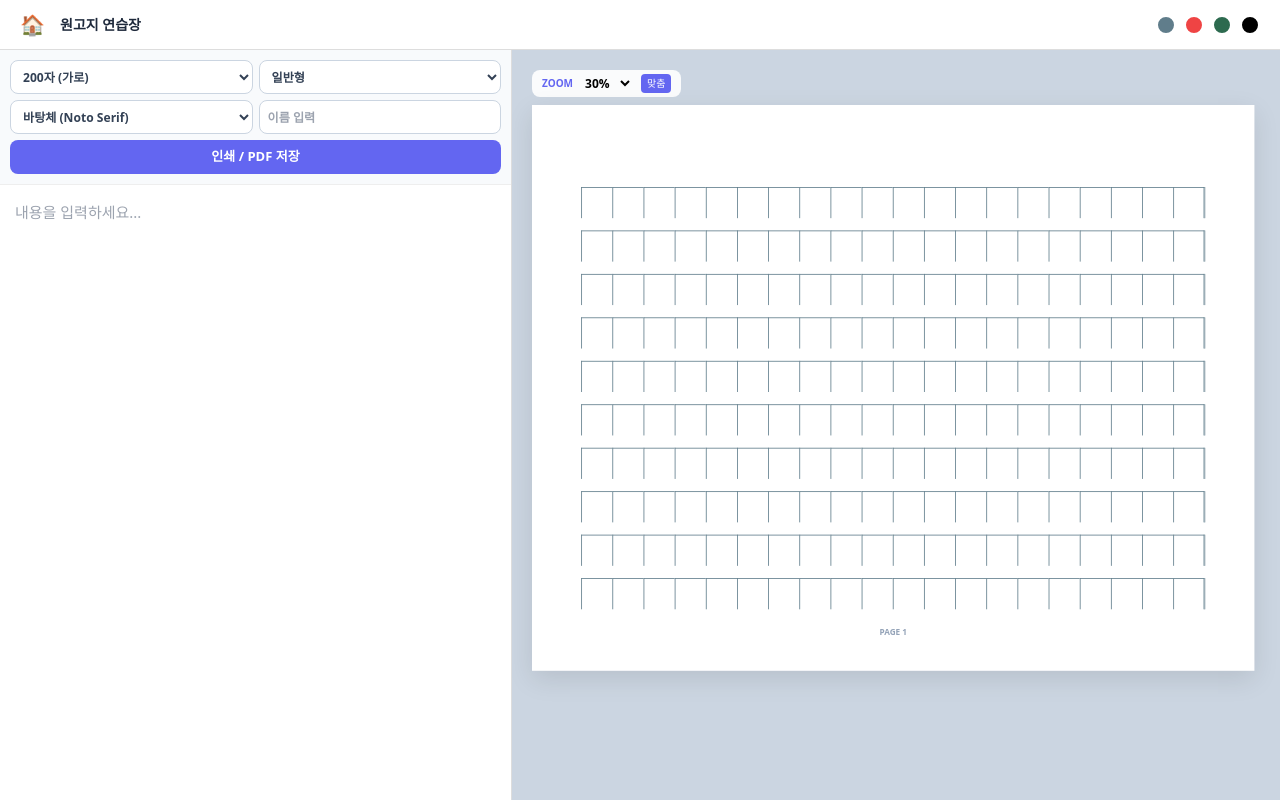
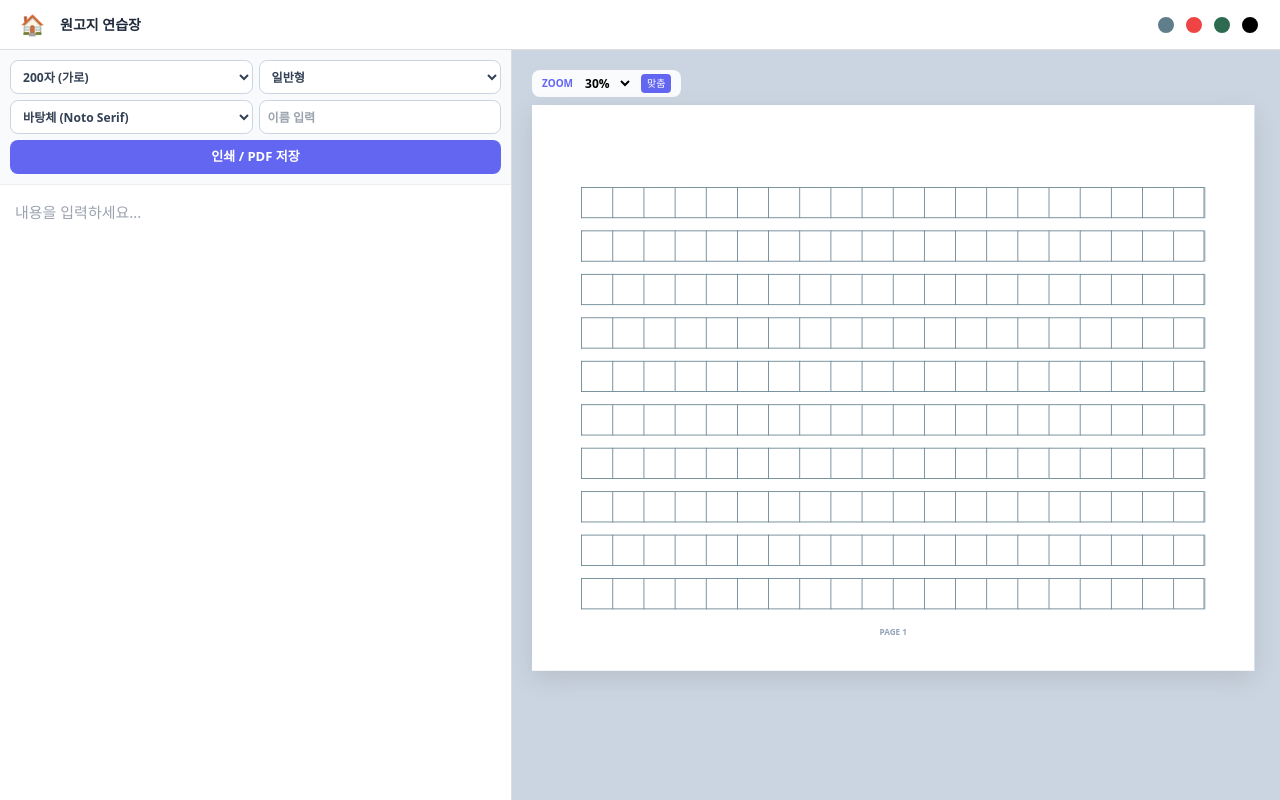
Before and after one commit to 02100korean/wongoji_s, a React (Create React App) app: page / in a window 1280 px wide. Both pictures are taken after a click on the button "시작하기". Built offline with nearby package versions, Linux system fonts and the light colour scheme; a web font is replaced by a local one.

Commit message:
Update App.js
400자 격자형 복구

```diff
--- a/src/App.js
+++ b/src/App.js
@@ -1,6 +1,6 @@
 import React, { useState, useCallback, useEffect, useRef, useMemo } from 'react';
 
-// --- [1. 스타일 및 디자인: v.12.8 완벽 보존] --- [cite: 407-413]
+// --- [1. 스타일 및 디자인: v.12.8 완벽 보존] --- [cite: 304-308]
 const cardStyle = {
   transition: 'transform 0.4s cubic-bezier(0.175, 0.885, 0.32, 1.275), box-shadow 0.3s ease',
   cursor: 'pointer', background: 'white', borderRadius: '24px', padding: '25px 15px',
@@ -29,7 +29,7 @@ const WonjiIcon = () => (
     </div>
 );
 
-// --- [2. 홈 화면: v.12.8 완벽 보존] --- [cite: 414-430]
+// --- [2. 홈 화면: v.12.8 완벽 보존] --- [cite: 312-327]
 const Home = ({ onNavigate }) => {
   const cardsRef = useRef(null);
   const handleScroll = () => { cardsRef.current?.scrollIntoView({ behavior: 'smooth' }); };
@@ -68,7 +68,7 @@ const Home = ({ onNavigate }) => {
   );
 };
 
-// --- [3. 메인 앱 컴포넌트: v.12.8 엔진 보존 및 인쇄 6종 최종 정밀 교정] ---
+// --- [3. 메인 앱 컴포넌트: v.12.8 엔진 및 레이아웃 완벽 유지] ---
 export default function App() {
   const [view, setView] = useState('home');
   const [content, setContent] = useState('');
@@ -94,7 +94,7 @@ export default function App() {
     return () => window.removeEventListener('resize', fitToScreen);
   }, [view, fitToScreen, gridType, viewMode]);
 
-  // [v.12.8 텍스트 엔진 완벽 보존] [cite: 435-449]
+  // [v.12.8 텍스트 처리 엔진 완벽 보존] [cite: 332-346]
   const allCells = useMemo(() => {
     const cols = 20; const cells = [{ type: 'empty' }];
     let i = 0, sCount = 0, dCount = 0;
@@ -138,7 +138,7 @@ export default function App() {
     let verticalShift = '0px';
     if (["'Jua', sans-serif", "'Gamja Flower', cursive", "'Hi Melody', cursive", "'Nanum Pen Script', cursive"].includes(fontFamily)) verticalShift = '3.8px';
     else if (fontFamily === "'Poor Story', cursive") verticalShift = '1.9px';
-    const cellStyle = { width: '38px', height: '38px', borderLeft: `1.2px solid ${lineColor}`, borderTop: `1.2px solid ${lineColor}`, borderBottom: `1.2px solid ${lineStyle => lineColor}`, borderRight: (isLastCol || isGrid) ? `1.2px solid ${lineColor}` : 'none', display: 'flex', alignItems: 'center', justifyContent: 'center', fontSize: '22px', backgroundColor: 'white', boxSizing: 'border-box', fontFamily: fontFamily, position: 'relative' };
+    const cellStyle = { width: '38px', height: '38px', borderLeft: `1.2px solid ${lineColor}`, borderTop: `1.2px solid ${lineColor}`, borderBottom: `1.2px solid ${lineColor}`, borderRight: (isLastCol || isGrid) ? `1.2px solid ${lineColor}` : 'none', display: 'flex', alignItems: 'center', justifyContent: 'center', fontSize: '22px', backgroundColor: 'white', boxSizing: 'border-box', fontFamily: fontFamily, position: 'relative' };
     if (!cellData || cellData.type === 'empty') return <div key={key} style={cellStyle}></div>;
     const Punct = ({ char, x, y }) => <span style={{ fontFamily: "'Noto Sans KR', sans-serif", fontWeight: '500', fontSize: '22px', position: 'absolute', left: `${x}%`, bottom: `${y}%`, transform: 'translate(-50%, 50%)' }}>{char}</span>;
     if (cellData.type === 'ellipsis') return <div key={key} style={cellStyle}><Punct char="." x={35} y={65} /><Punct char="." x={50} y={65} /><Punct char="." x={65} y={65} /></div>;
@@ -168,46 +168,34 @@ export default function App() {
         .editor-body { display: flex; flex: 1; width: 100%; height: calc(100vh - 50px); margin-top: 50px; flex-direction: row; }
         .sidebar { width: 40%; height: 100%; background: white; border-right: 1px solid #ddd; display: flex; flex-direction: column; flex-shrink: 0; z-index: 20; }
         .main-preview { width: 60%; height: 100%; overflow: auto; background-color: #cbd5e1; padding: 20px; display: flex; flex-direction: column; align-items: flex-start; justify-content: flex-start; }
-
         @media screen and (orientation: portrait) {
           .editor-body { flex-direction: column !important; }
           .sidebar { width: 100% !important; height: 50% !important; flex-basis: 50% !important; border-right: none !important; border-bottom: 2px solid #ddd !important; }
           .main-preview { width: 100% !important; height: 50% !important; flex-basis: 50% !important; padding: 10px !important; }
         }
-        /* v.12.8 레이아웃 복구 */
         .sidebar-settings { padding: 10px; background: #f8fafc; border-bottom: 1px solid #eee; display: flex; flex-direction: column; gap: 6px; }
         .sidebar-input { flex: 1; padding: 15px; border: none; outline: none; resize: none; font-size: 15px; line-height: 1.6; width: 100%; box-sizing: border-box; background: white; }
 
-        /* [완벽한 다중 페이지 인쇄 구조 유지 및 6종 독립 케이스 최적화] */
         @media print {
           @page { size: ${gridType === '200' ? 'landscape' : 'portrait'}; margin: 0; }
           .no-print, header, .sidebar, .scroll-indicator, .zoom-controls { display: none !important; }
-
           body, html, .app-root-container, .editor-container, .editor-body, .main-preview {
             background: white !important; overflow: visible !important; height: auto !important; width: 100% !important; display: block !important; margin: 0 !important; padding: 0 !important;
           }
           .zoom-wrapper { transform: none !important; width: 100% !important; height: auto !important; display: block !important; }
           .manuscript-print-root { display: block !important; width: 100% !important; height: auto !important; }
-
           .page-unit {
             height: 100vh !important; width: 100vw !important; display: flex !important;
             justify-content: center !important; align-items: center !important;
             box-sizing: border-box !important; page-break-after: always !important;
             break-after: page !important; position: relative !important; overflow: hidden !important;
           }
-
-          /* [최종 수치 교정: 6종 독립 스케일링] */
           .case-200-traditional { padding: 20mm !important; transform: scale(min((100vw - 40mm) / 880, (100vh - 40mm) / 630)) !important; }
-          /* 1. 200자 피드백형: 정중앙 보정 및 하단 여백 확보 (분모 920으로 상향) */
-          .case-200-feedback { padding: 15mm !important; transform: scale(min((100vw - 30mm) / 1010, (100vh - 30mm) / 920)) !important; }
+          .case-200-feedback { padding: 15mm !important; transform: scale(min((100vw - 30mm) / 1010, (100vh - 30mm) / 750)) !important; }
           .case-200-grid { padding: 25mm !important; transform: scale(min((100vw - 50mm) / 880, (100vh - 50mm) / 550)) !important; }
-
-          /* 2. 400자 일반형: 비율 축소하여 잘림 완벽 방지 (분모 1420으로 상향) */
-          .case-400-traditional { padding: 15mm !important; transform: scale(min((100vw - 30mm) / 880, (100vh - 30mm) / 1420)) !important; }
-          /* 3. 400자 피드백형: 용지 안으로 완벽 인입 (분모 1950으로 상향) */
-          .case-400-feedback { padding: 15mm !important; transform: scale(min((100vw - 30mm) / 1050, (100vh - 30mm) / 1950)) !important; }
+          .case-400-traditional { padding: 20mm !important; transform: scale(min((100vw - 40mm) / 880, (100vh - 40mm) / 1160)) !important; }
+          .case-400-feedback { padding: 15mm !important; transform: scale(min((100vw - 30mm) / 1050, (100vh - 30mm) / 1450)) !important; }
           .case-400-grid { padding: 15mm !important; transform: scale(min((100vw - 30mm) / 880, (100vh - 30mm) / 1050)) !important; }
-
           .page-box { box-shadow: none !important; margin: 0 !important; padding: 40px 60px !important; height: auto !important; transform-origin: center center !important; }
         }
       `}</style>
@@ -253,7 +241,8 @@ export default function App() {
                           {p === 0 && studentName ? (<div style={{ borderBottom: '2px solid black', padding: '0 25px 5px 25px', fontSize: '18px', fontWeight: 'bold', fontFamily, color: 'black' }}>이름: {studentName}</div>) : (<div style={{ height: '35px' }}></div>)}
                         </div>
                         <div style={{ display: 'flex' }}>
-                          <div style={{ display: 'flex', flexDirection: 'column', gap: viewMode === 'feedback' ? '30px' : '15px' }}>
+                          {/* 격자형 여백(Gap) 로직 복구 반영 */}
+                          <div style={{ display: 'flex', flexDirection: 'column', gap: viewMode === 'feedback' ? '30px' : viewMode === 'traditional' ? '15px' : '0px' }}>
                             {Array.from({ length: gridVal/20 }).map((_, r) => (
                               <div key={r} style={{ display: 'flex', borderRight: (viewMode !== 'grid' && viewMode !== 'feedback') ? `1.2px solid ${lineColor}` : 'none' }}>
                                 {Array.from({ length: 20 }).map((_, c) => renderCell(allCells[p * gridVal + r * 20 + c], `c-${p}-${r}-${c}`, c === 19))}
```
